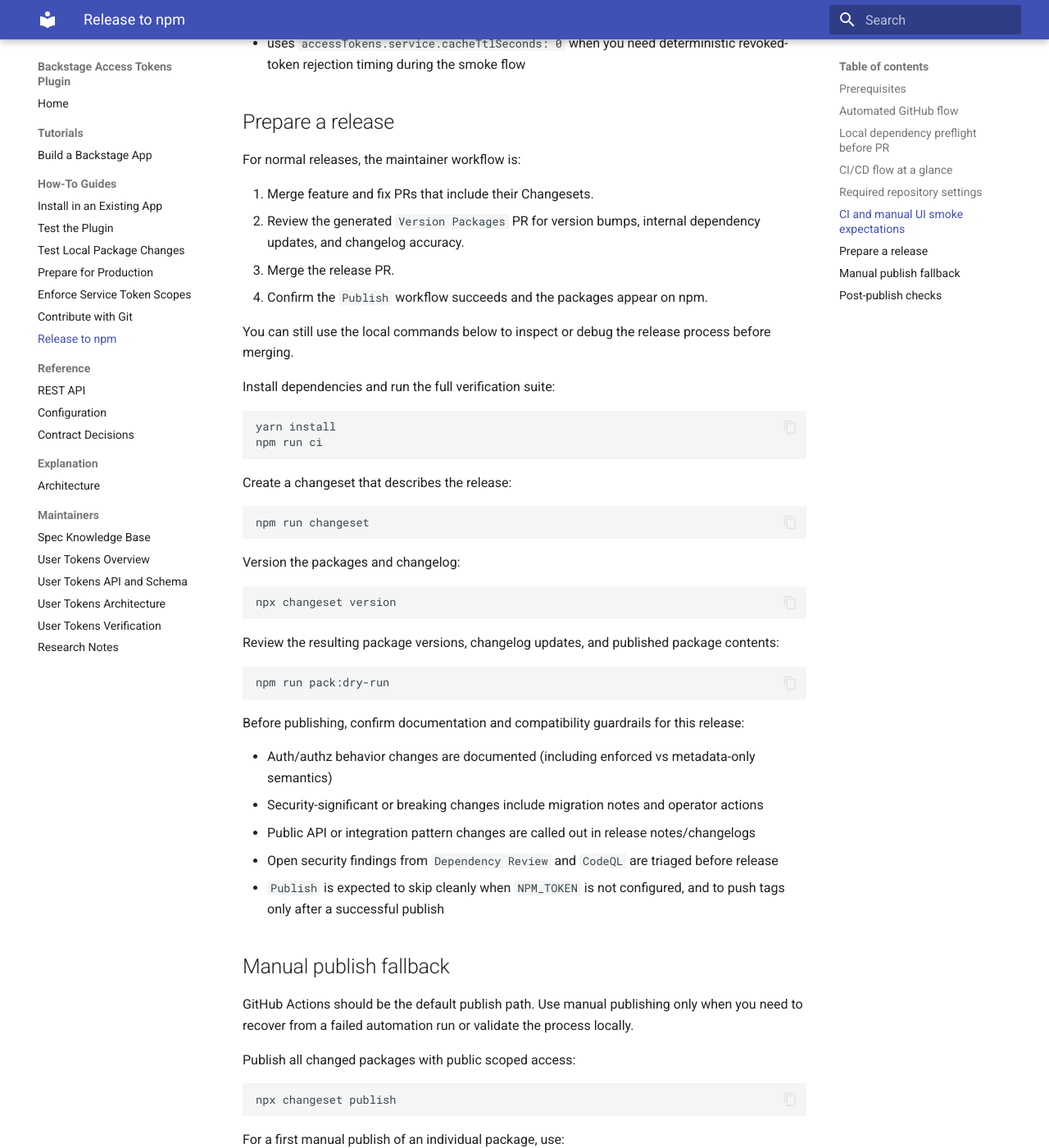
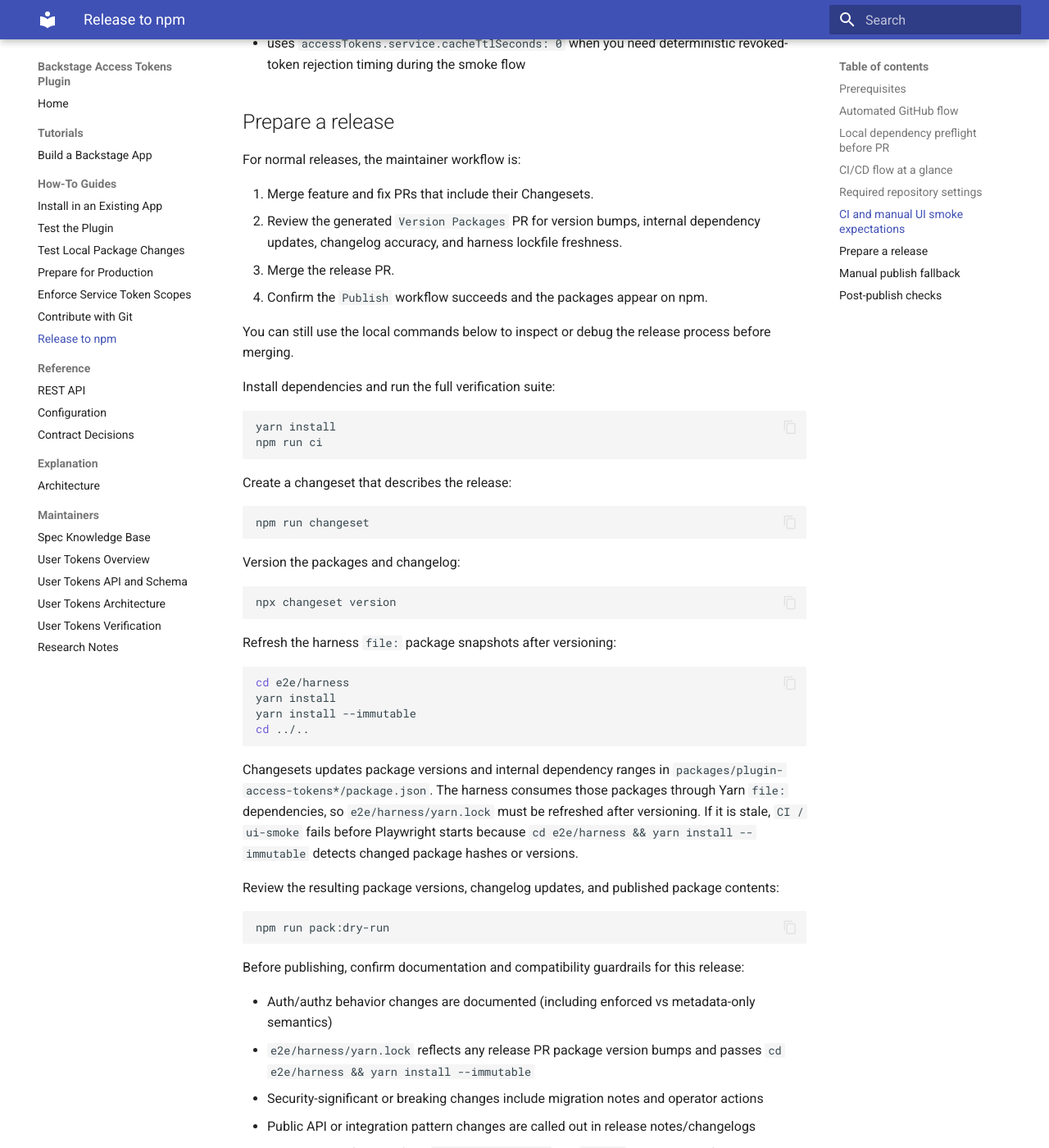
Before and after one commit to PrimeDX/backstage-access-tokens-plugin, an MkDocs documentation site: the page built from docs/how-to/release.md, in a window 1280 px wide and 1400 px high, scrolled down 4464 px. Shown: the whole window at 82% size. Built offline with MkDocs 1.6.1 and Material for MkDocs 9.7.7, drawn with Linux system fonts in a browser that asks for light colours.

Commit message:
docs(release): document harness lockfile refresh

````diff
--- a/docs/how-to/release.md
+++ b/docs/how-to/release.md
@@ -161,7 +161,7 @@
 For normal releases, the maintainer workflow is:
 
 1. Merge feature and fix PRs that include their Changesets.
-2. Review the generated `Version Packages` PR for version bumps, internal dependency updates, and changelog accuracy.
+2. Review the generated `Version Packages` PR for version bumps, internal dependency updates, changelog accuracy, and harness lockfile freshness.
 3. Merge the release PR.
 4. Confirm the `Publish` workflow succeeds and the packages appear on npm.
 
@@ -186,6 +186,17 @@
 npx changeset version
 ```
 
+Refresh the harness `file:` package snapshots after versioning:
+
+```bash
+cd e2e/harness
+yarn install
+yarn install --immutable
+cd ../..
+```
+
+Changesets updates package versions and internal dependency ranges in `packages/plugin-access-tokens*/package.json`. The harness consumes those packages through Yarn `file:` dependencies, so `e2e/harness/yarn.lock` must be refreshed after versioning. If it is stale, `CI / ui-smoke` fails before Playwright starts because `cd e2e/harness && yarn install --immutable` detects changed package hashes or versions.
+
 Review the resulting package versions, changelog updates, and published package contents:
 
 ```bash
@@ -195,6 +206,7 @@
 Before publishing, confirm documentation and compatibility guardrails for this release:
 
 - Auth/authz behavior changes are documented (including enforced vs metadata-only semantics)
+- `e2e/harness/yarn.lock` reflects any release PR package version bumps and passes `cd e2e/harness && yarn install --immutable`
 - Security-significant or breaking changes include migration notes and operator actions
 - Public API or integration pattern changes are called out in release notes/changelogs
 - Open security findings from `Dependency Review` and `CodeQL` are triaged before release
````
Also changed, not shown: AGENTS.md (+10 -0 lines).
